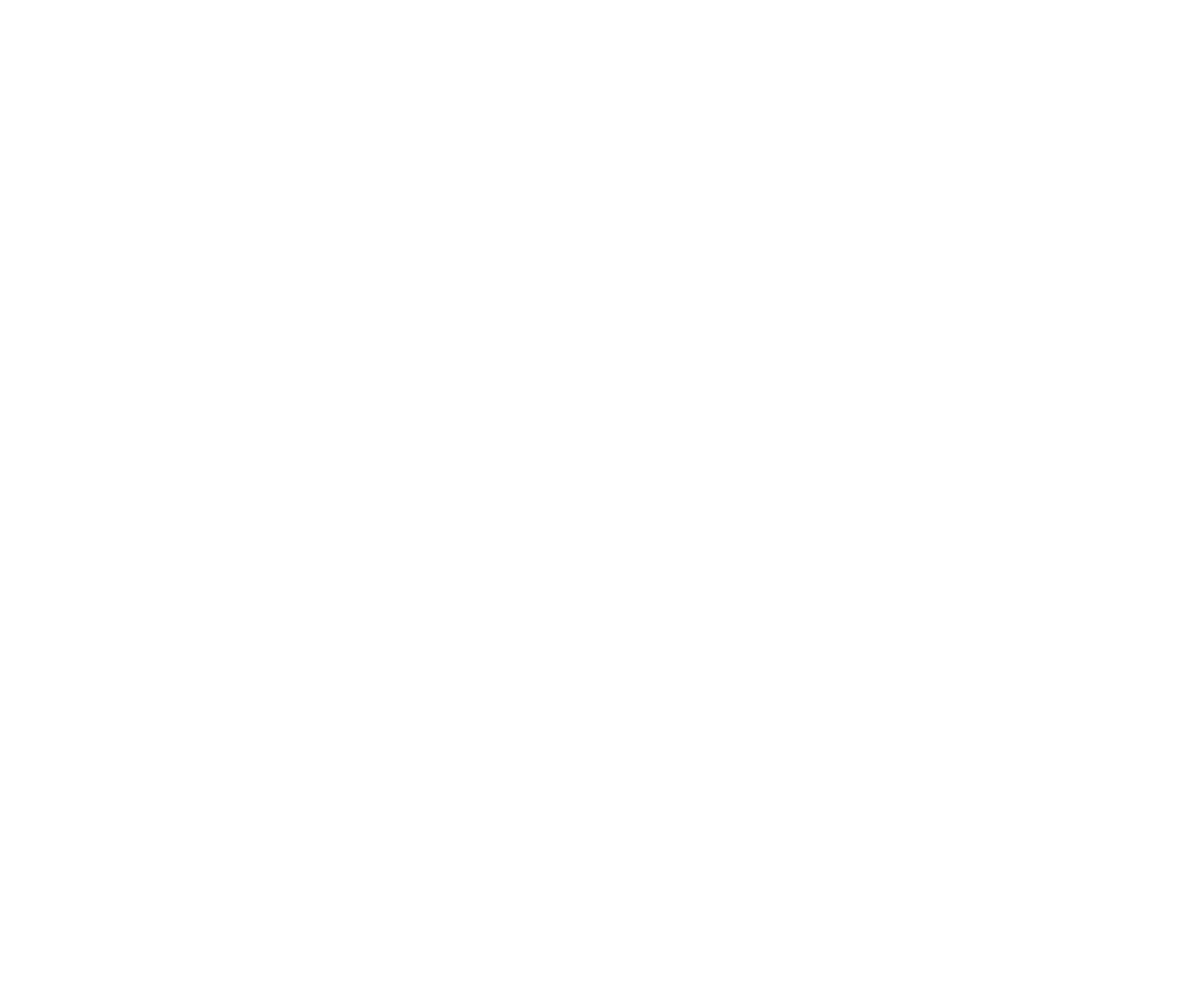
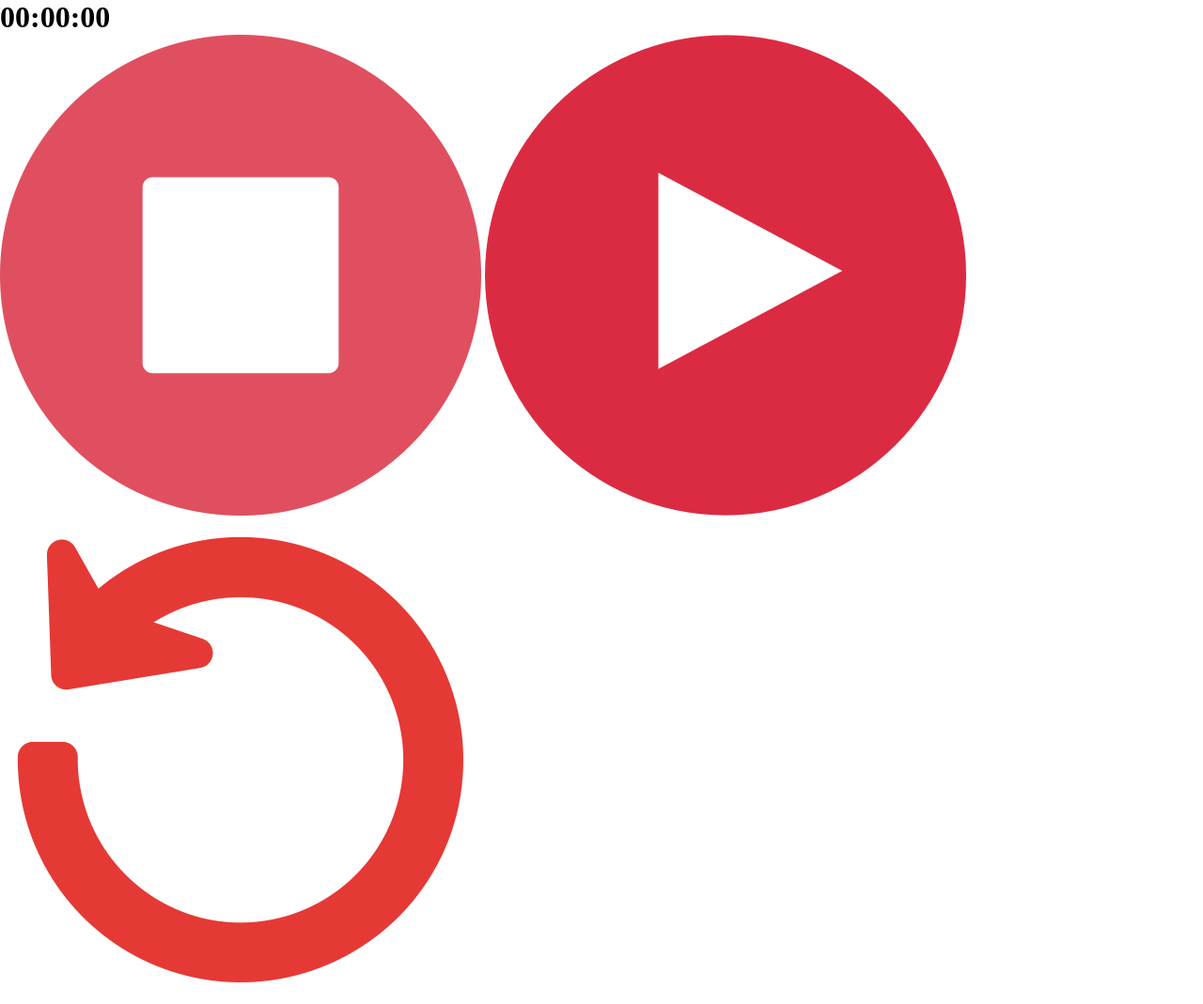
Before and after one commit to vishalkj2002/stopwatch-timer, a plain HTML site: page index.html in a window 1280 px wide. Shown: the whole page at 94% size. Before the commit the page ends 800 px from the top, so only its background shows below. Drawn offline with Linux system fonts and the light colour scheme.

Commit message:
Updated index.html

```diff
--- a/index.html
+++ b/index.html
@@ -8,6 +8,13 @@
     <script src="script.js" defer></script>
 </head>
 <body>
-
+    <div class="stopwatch">
+        <h1 id="display-time">00:00:00</h1>
+        <div class="buttons">
+            <img src="images/stop.png" alt="stop" onclick="stopWatch()">
+            <img src="images/play.png" alt="start" onclick="startWatch()">
+            <img src="images/reset.png" alt="reset" onclick="resetWatch()">
+        </div>
+    </div>
 </body>
 </html>
```
